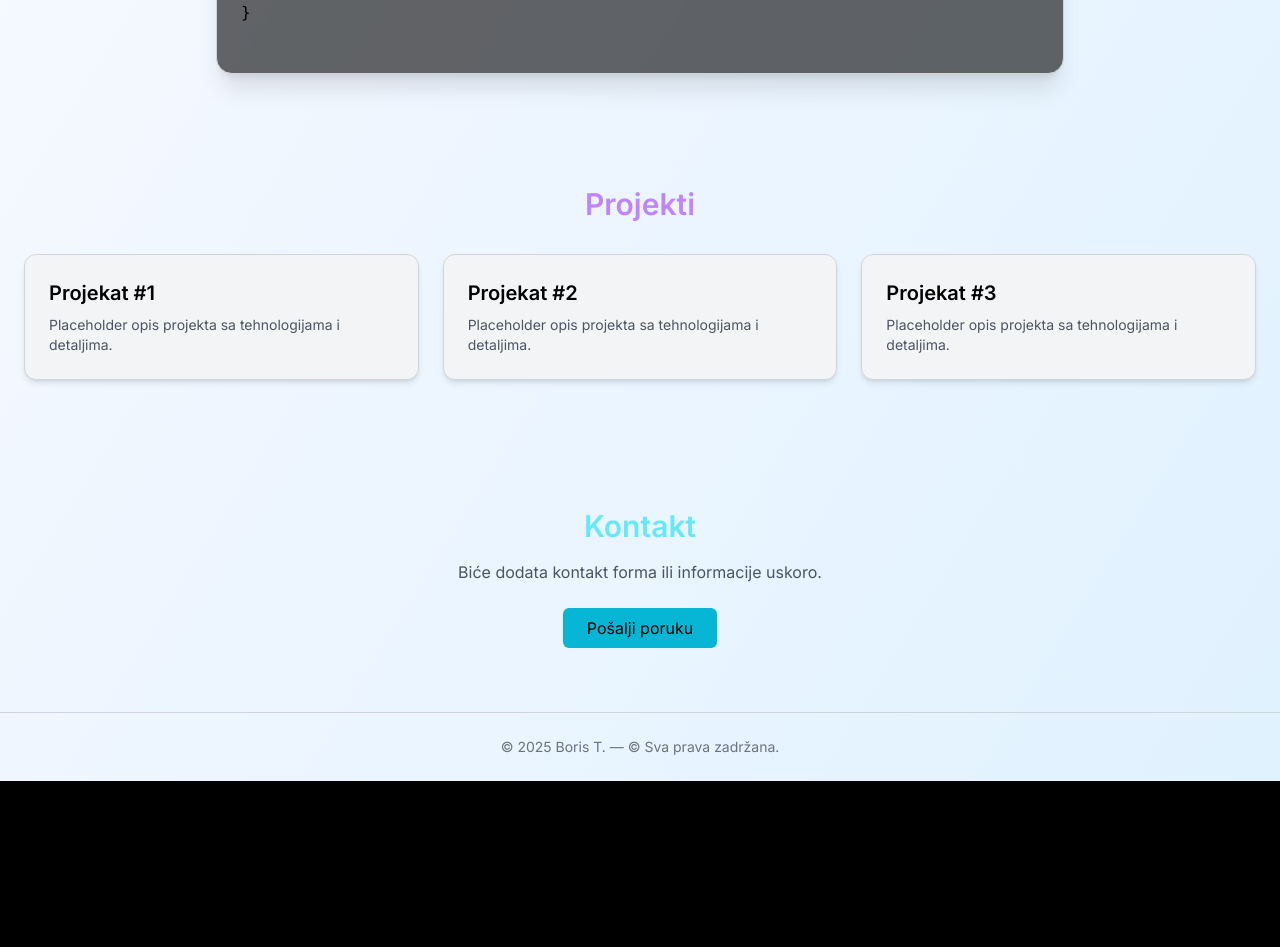
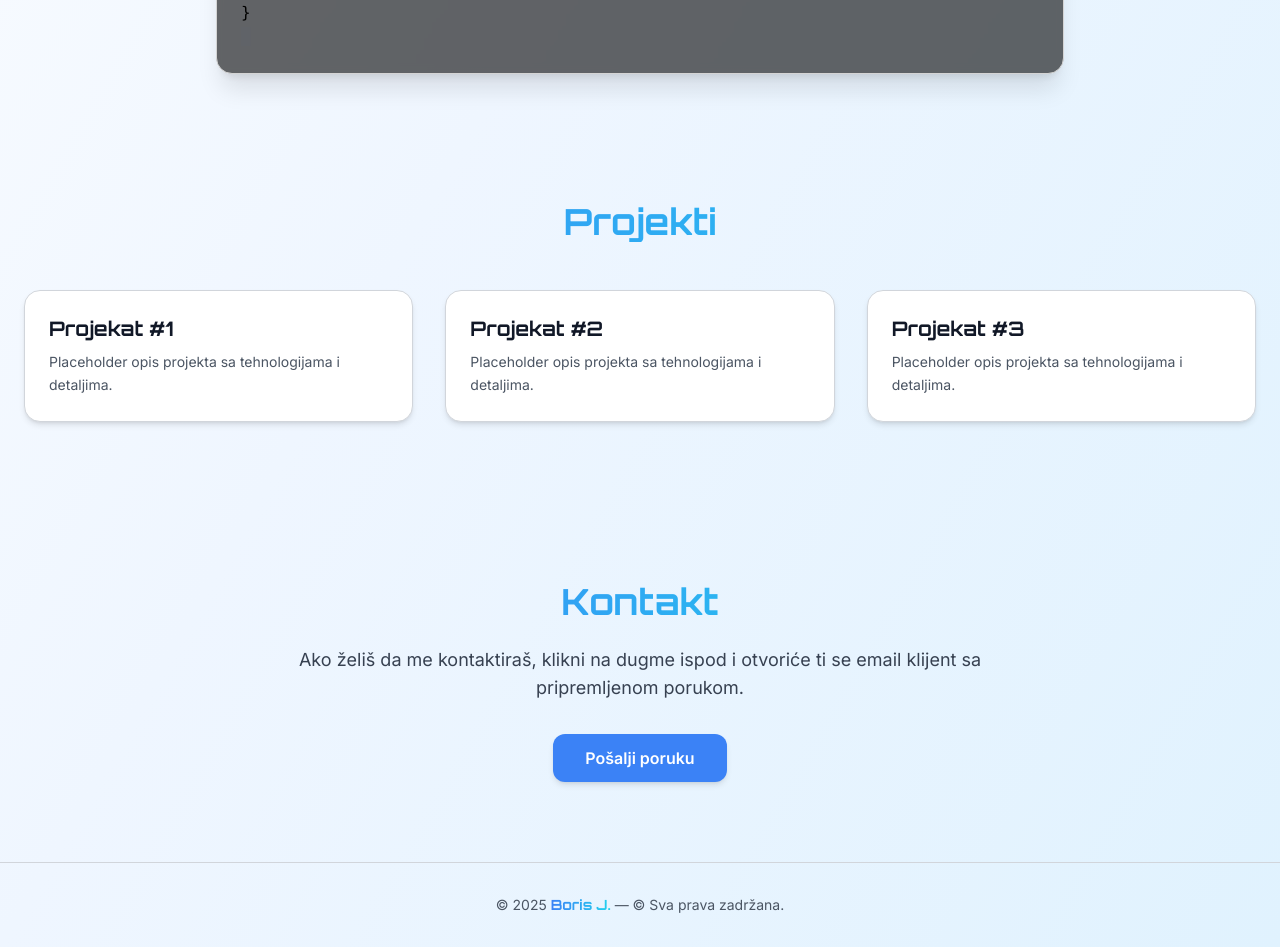
Before and after one commit to R1S-dev/boris-portfolio, a React (Vite) app: page / in a window 1280 px wide. Shown: the part 1360-2307 px from the top of the page. Before the commit the page ends 2141 px from the top, so only its background shows below. Built offline with nearby package versions, Linux system fonts and the light colour scheme.

Commit message:
Add files via upload

```diff
--- a/src/components/Contact.jsx
+++ b/src/components/Contact.jsx
@@ -7,24 +7,34 @@ export default function Contact() {
   const { t } = useTranslation();
   const [ref, inView] = useInView({ triggerOnce: true });
 
+  const mailtoLink = `mailto:jankoovicbooris@gmail.com?subject=Kontakt%20sa%20portfolia&body=Pozdrav%2C%0A%0AŽelim da...`;
+
   return (
     <motion.section
       ref={ref}
       initial={{ opacity: 0, y: 30 }}
       animate={inView ? { opacity: 1, y: 0 } : {}}
       transition={{ duration: 0.6 }}
-      className="w-full px-6 py-16 text-center max-w-3xl mx-auto"
+      className="w-full px-6 py-20 text-center max-w-3xl mx-auto"
     >
-      <h3 className="text-3xl font-semibold text-cyan-300 mb-4">{t('contact')}</h3>
-      <p className="text-gray-600 dark:text-gray-400 mb-6">
-        Biće dodata kontakt forma ili informacije uskoro.
+      <h3 className="text-4xl font-bold mb-6 font-orbitron bg-gradient-to-r from-blue-500 to-cyan-400 dark:from-red-500 dark:to-rose-500 text-transparent bg-clip-text">
+        {t('contact')}
+      </h3>
+
+      <p className="text-gray-700 dark:text-gray-400 mb-8 text-lg font-inter">
+        Ako želiš da me kontaktiraš, klikni na dugme ispod i otvoriće ti se email klijent sa pripremljenom porukom.
       </p>
-      <motion.button
+
+      <motion.a
         whileTap={{ scale: 0.95 }}
-        className="px-6 py-2 bg-cyan-500 text-black rounded-md hover:bg-cyan-400 transition"
+        whileHover={{ scale: 1.05 }}
+        href={mailtoLink}
+        className="inline-block px-8 py-3 rounded-xl text-white font-semibold
+        bg-blue-500 dark:bg-red-500 hover:bg-blue-400 dark:hover:bg-red-400
+        transition-colors duration-300 shadow-md"
       >
-        {t('button')}
-      </motion.button>
+        {t('button') || 'Pošalji poruku'}
+      </motion.a>
     </motion.section>
   );
 }
--- a/src/components/Footer.jsx
+++ b/src/components/Footer.jsx
@@ -3,10 +3,17 @@ import { useTranslation } from 'react-i18next';
 
 export default function Footer() {
   const { t } = useTranslation();
+  const currentYear = new Date().getFullYear();
 
   return (
-    <footer className="w-full text-center text-sm text-gray-500 py-6 border-t border-gray-300 dark:border-gray-800">
-      © 2025 Boris T. — {t('footer')}
+    <footer className="w-full border-t border-gray-300 dark:border-gray-800 py-8 px-6 text-center">
+      <p className="text-sm text-gray-600 dark:text-gray-400 font-inter">
+        © {currentYear}{' '}
+        <span className="font-orbitron font-semibold bg-gradient-to-r from-blue-500 to-cyan-400 dark:from-red-500 dark:to-rose-500 text-transparent bg-clip-text">
+          Boris J.
+        </span>{' '}
+        — {t('footer')}
+      </p>
     </footer>
   );
 }
--- a/src/components/Hero.jsx
+++ b/src/components/Hero.jsx
@@ -3,9 +3,9 @@ import { useTranslation } from 'react-i18next';
 import { motion } from 'framer-motion';
 import { ThemeContext } from '../context/ThemeContext';
 import StarsCanvas from './StarsCanvas';
-import { ChevronDown, Github, Mail } from 'lucide-react';
+import { ChevronDown, Github, Mail, Instagram } from 'lucide-react';
 import { Link } from 'react-scroll';
-import MaskImage from '../assets/mask.png'; // izmeni ako ti je drugačije
+import MaskImage from '../assets/mask.png';
 
 export default function Hero() {
   const { t } = useTranslation();
@@ -41,6 +41,7 @@ export default function Hero() {
 
           {/* Dugmići */}
           <div className="mt-8 flex flex-wrap justify-center sm:justify-start gap-4">
+            {/* GitHub */}
             <a
               href="https://github.com/R1S-dev"
               target="_blank"
@@ -55,6 +56,8 @@ export default function Hero() {
             >
               <Github size={22} />
             </a>
+
+            {/* Email */}
             <a
               href="mailto:jankoovicbooris@gmail.com"
               className="w-14 h-14 sm:w-16 sm:h-16 p-4 sm:p-5 rounded-xl transition hover:scale-110 border"
@@ -67,14 +70,28 @@ export default function Hero() {
             >
               <Mail size={22} />
             </a>
+
+            {/* Instagram */}
+            <a
+              href="https://instagram.com/boris.rs"
+              target="_blank"
+              rel="noopener noreferrer"
+              className="w-14 h-14 sm:w-16 sm:h-16 p-4 sm:p-5 rounded-xl transition hover:scale-110 border"
+              style={{
+                color: accentColor,
+                borderColor: `${accentColor}44`,
+                backgroundColor: `${accentColor}11`,
+              }}
+              aria-label="Instagram"
+            >
+              <Instagram size={22} />
+            </a>
           </div>
         </div>
 
-        {/* Desna strana – SAMO BORDER oko slike, bez pozadine */}
+        {/* Desna strana – slika sa borderom */}
         <div className="relative mx-auto w-full max-w-sm aspect-square flex items-center justify-center">
-          <div
-            className={`p-[3px] rounded-2xl bg-gradient-to-br ${accentGradient}`}
-          >
+          <div className={`p-[3px] rounded-2xl bg-gradient-to-br ${accentGradient}`}>
             <img
               src={MaskImage}
               alt="Hero mask"
@@ -85,7 +102,7 @@ export default function Hero() {
         </div>
       </div>
 
-      {/* Scroll dugme - pomereno gore */}
+      {/* Scroll dugme */}
       <motion.div
         initial={{ opacity: 0 }}
         animate={{ opacity: 1 }}
--- a/src/components/ProjectCard.jsx
+++ b/src/components/ProjectCard.jsx
@@ -5,11 +5,21 @@ export default function ProjectCard({ id, title, description }) {
   return (
     <motion.div
       whileHover={{ scale: 1.03 }}
-      className="bg-gray-100 dark:bg-[#161b22] p-6 rounded-xl border border-gray-300 dark:border-gray-700 shadow-md"
+      transition={{ type: 'spring', stiffness: 120 }}
+      className="relative bg-white dark:bg-[#0f1117] p-6 rounded-2xl border border-gray-300 dark:border-gray-700 shadow-md hover:shadow-lg transition-all group"
     >
-      <h4 className="text-xl font-bold mb-2 text-black dark:text-white">{title || `Projekat #${id}`}</h4>
-      <p className="text-gray-600 dark:text-gray-400 text-sm">
-        {description || "Placeholder opis projekta sa tehnologijama i detaljima."}
+      <div
+        className="absolute inset-0 rounded-2xl pointer-events-none
+        border-2 border-transparent group-hover:border-blue-400
+        dark:group-hover:border-red-500 transition-all duration-300"
+      />
+
+      <h4 className="text-xl font-bold mb-2 text-gray-900 dark:text-white font-orbitron">
+        {title || `Projekat #${id}`}
+      </h4>
+
+      <p className="text-gray-600 dark:text-gray-400 text-sm leading-relaxed">
+        {description || 'Placeholder opis projekta sa tehnologijama i detaljima.'}
       </p>
     </motion.div>
   );
--- a/src/components/Projects.jsx
+++ b/src/components/Projects.jsx
@@ -6,9 +6,11 @@ export default function Projects() {
   const { t } = useTranslation();
 
   return (
-    <section className="w-full px-6 py-16 max-w-7xl mx-auto">
-      <h3 className="text-3xl font-semibold text-purple-400 mb-8 text-center">{t('projects')}</h3>
-      <div className="grid grid-cols-1 sm:grid-cols-2 lg:grid-cols-3 gap-6">
+    <section className="w-full px-6 py-20 max-w-7xl mx-auto">
+      <h3 className="text-4xl font-bold text-center mb-12 font-orbitron bg-gradient-to-r from-blue-500 to-cyan-400 dark:from-red-500 dark:to-rose-500 text-transparent bg-clip-text">
+        {t('projects')}
+      </h3>
+      <div className="grid grid-cols-1 sm:grid-cols-2 lg:grid-cols-3 gap-8">
         {[1, 2, 3].map((id) => (
           <ProjectCard key={id} id={id} />
         ))}
--- a/src/context/ThemeContext.jsx
+++ b/src/context/ThemeContext.jsx
@@ -17,11 +17,18 @@ export function ThemeProvider({ children }) {
   useEffect(() => {
     const root = document.documentElement;
     root.classList.add('transition-colors', 'duration-500');
+
     if (darkMode) {
       root.classList.add('dark');
+      root.style.setProperty('--thumb-color', 'rgba(239, 68, 68, 0.5)');       // red-500
+      root.style.setProperty('--thumb-hover', 'rgba(239, 68, 68, 0.8)');
+      root.style.setProperty('scrollbar-color', 'rgba(239, 68, 68, 0.5) transparent');
       localStorage.setItem('theme', 'dark');
     } else {
       root.classList.remove('dark');
+      root.style.setProperty('--thumb-color', 'rgba(59, 130, 246, 0.5)');       // blue-500
+      root.style.setProperty('--thumb-hover', 'rgba(59, 130, 246, 0.8)');
+      root.style.setProperty('scrollbar-color', 'rgba(59, 130, 246, 0.5) transparent');
       localStorage.setItem('theme', 'light');
     }
   }, [darkMode]);
--- a/src/index.css
+++ b/src/index.css
@@ -1,6 +1,8 @@
 @tailwind base;
 @tailwind components;
 @tailwind utilities;
+
+/* === Custom Animations === */
 
 /* Crveni puls */
 @keyframes pulseRed {
@@ -30,3 +32,28 @@
 .animate-spin-slow {
   animation: spin-slow 4s linear infinite;
 }
+
+/* === Custom Scrollbar using CSS variables (fully dynamic) === */
+::-webkit-scrollbar {
+  width: 8px;
+  height: 8px;
+}
+
+::-webkit-scrollbar-track {
+  background: transparent;
+}
+
+::-webkit-scrollbar-thumb {
+  background: var(--thumb-color);
+  border-radius: 10px;
+  transition: background 0.3s ease;
+}
+::-webkit-scrollbar-thumb:hover {
+  background: var(--thumb-hover);
+}
+
+/* Firefox support */
+html {
+  scrollbar-width: thin;
+  scrollbar-color: var(--thumb-color) transparent;
+}
```
